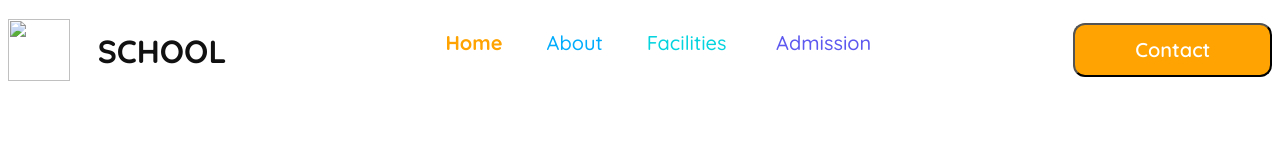
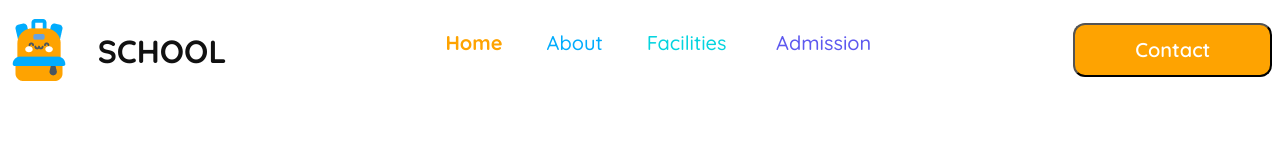
Before and after one commit to Hasanabu458/assignment-2, a plain HTML site: page index.html in a window 1280 px wide. Drawn offline with Linux system fonts and the light colour scheme.

Commit message:
first commit logo change

```diff
--- a/index.html
+++ b/index.html
@@ -10,7 +10,7 @@
     <nav class="navbar">
        <div class="logo-title">
         <div class="logo-head-title">
-            <img src="b11-a2-kids-school/assets/logo.png" alt="" class="logo" id="logo">
+            <img src="asset/images/logo.png" alt="" class="logo" id="logo">
             <h2 class="nav-title">SCHOOL</h2>
         </div>
        </div>
```
Also changed, not shown: asset/images/bg.png (renamed from asset/assets/bg.png), asset/images/dribble.png (renamed from asset/assets/dribble.png), asset/images/elementary.png (renamed from asset/assets/elementary.png), asset/images/fb.png (renamed from asset/assets/fb.png), asset/images/google+.png (renamed from asset/assets/google+.png), asset/images/hero-kids.png (renamed from asset/assets/hero-kids.png), asset/images/kinder.png (renamed from asset/assets/kinder.png), asset/images/logo.png (renamed from asset/assets/logo.png), asset/images/middle.png (renamed from asset/assets/middle.png), asset/images/story-1.png (renamed from asset/assets/story-1.png), asset/images/story-2.png (renamed from asset/assets/story-2.png), asset/images/story-3.png (renamed from asset/assets/story-3.png), asset/images/story-4.png (renamed from asset/assets/story-4.png), asset/images/story-5.png (renamed from asset/assets/story-5.png), 1 more files.
